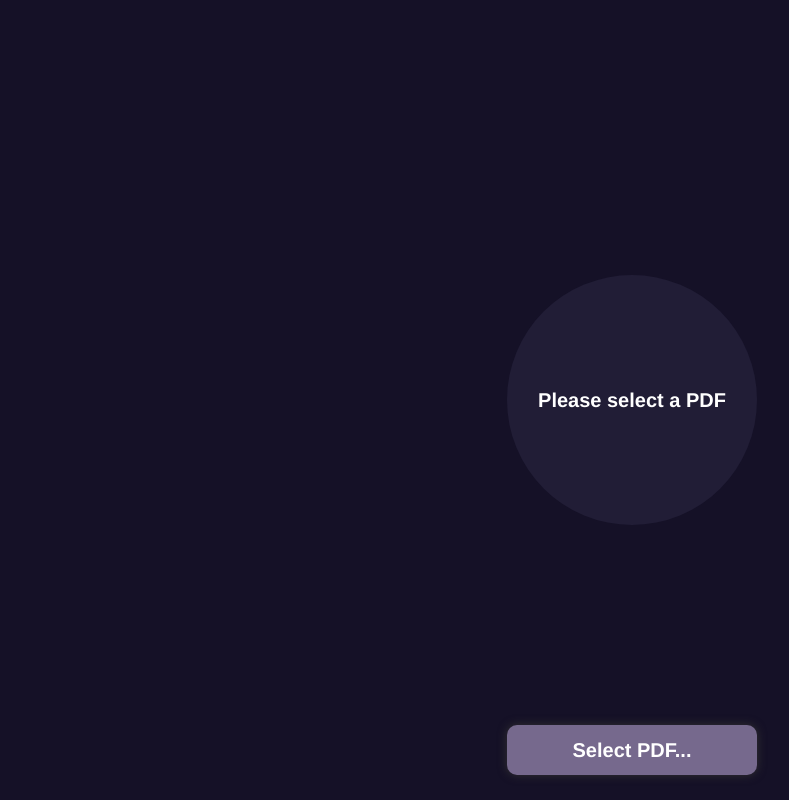
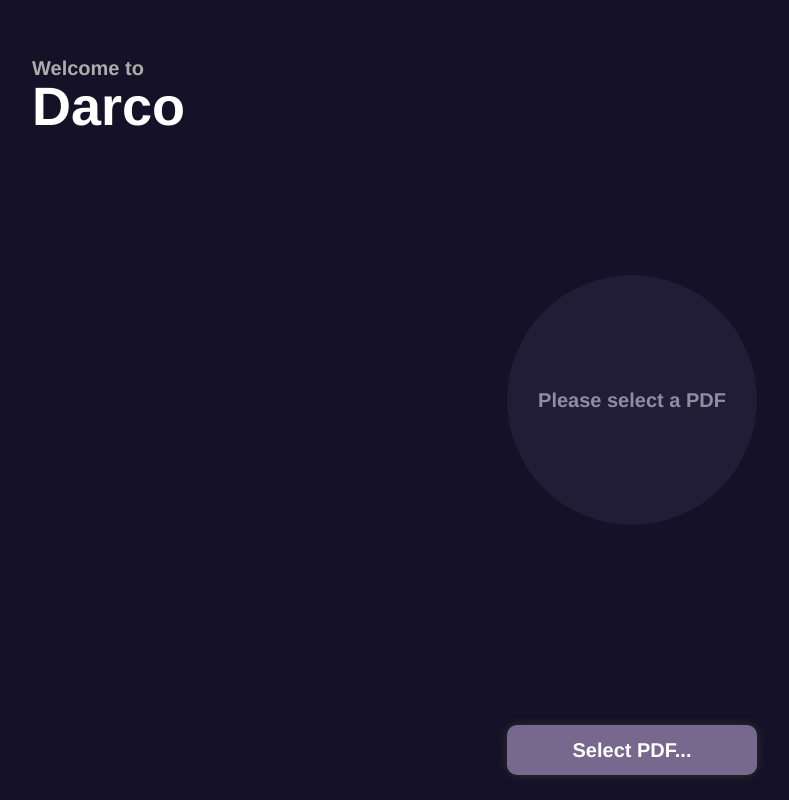
Before and after one commit to parssak/darco, a React (Create React App) app: page / in a window 1280 px wide. Shown: the whole page, without its empty margins (8-797 px from the left). Built offline with nearby package versions, Linux system fonts and the light colour scheme.

Commit message:
Further UI improvements

```diff
--- a/src/App.css
+++ b/src/App.css
@@ -70,6 +70,28 @@ span {
   border-radius: 150px;
 }
 
+#prompt {
+  color: #908da1;
+  height: 250px;
+  width: 250px;
+  background-color: #211d36;
+  position: fixed;
+  margin: auto;
+  top: 0;
+  bottom: 0;
+  left: 0;
+  right: 0;
+  font-size: 20px;
+  display: flex;
+  justify-content: center;
+  align-items: center;
+  font-family: "Helvetica Neue";
+  font-weight: bolder;
+  cursor: pointer;
+  z-index: 999;
+  border-radius: 150px;
+}
+
 .custom-file-upload {
   color: white;
   height: 50px;
@@ -90,6 +112,7 @@ span {
   border-radius: 10px;
   box-shadow: 0px 0px 10px #343232;
   z-index: 999;
+  transition: all 0.2s;
 }
 
 #invertV {
@@ -114,6 +137,7 @@ span {
   border: none;
   box-shadow: 0px 0px 10px #343232;
   z-index: 999;
+  transition: all 0.2s;
 }
 
 #invertH {
@@ -140,9 +164,28 @@ span {
   z-index: 999;
 }
 
-/*.custom-file-upload {*/
-/*  border: 2px solid #ccc;*/
-/*  display: inline-block;*/
-/*  padding: 10px 20px;*/
-/*  cursor: pointer;*/
-/*}*/
+canvas {
+  display: none;
+}
+
+.heading{
+  position: fixed;
+  text-align: left;
+  font-family: "Helvetica Neue";
+  font-weight: bolder;
+  font-size: 27px;
+  margin-top: 0;
+  padding-top: 0;
+}
+
+.heading h1 {
+  margin-top: -5px;
+}
+
+.heading h2{
+  position: relative;
+  color: #abacac;
+  font-size: 20px;
+  padding-bottom: 0;
+  margin-bottom: 0;
+}
--- a/src/App.tsx
+++ b/src/App.tsx
@@ -134,7 +134,9 @@ function PdfPreview(props) {
 
   return (
       <div>
-        {!pdfDocument &&<span>Loading...</span>}
+        {/*{!pdfDocument &&<span>Loading...</span>}*/}
+        {!pdfDocument ? <span>Preparing...</span> : <span>Ready to invert!</span>}
+        {/*{!inverted ? <span>Hi</span> : <span>Hello</span>}*/}
         {
           pdfDocument && pdfDocument.numPages && <nav>
             <button id="invertV" onClick={async () => {
@@ -165,8 +167,13 @@ function PdfPreview(props) {
 function App() {
   const [dataUrl, setDataUrl] = useState(null);
   return (
+
       <div>
-        {dataUrl ? null : <span> Please select a PDF </span>}
+        <div className={"heading"}>
+          <h2>Welcome to</h2>
+          <h1>Darco</h1>
+        </div>
+        {dataUrl ? null : <span id={"prompt"}> Please select a PDF </span>}
         {dataUrl ? null : <label htmlFor="file-upload" className="custom-file-upload">
           <i className="fa fa-cloud-upload"></i> Select PDF...
         </label>}
```
